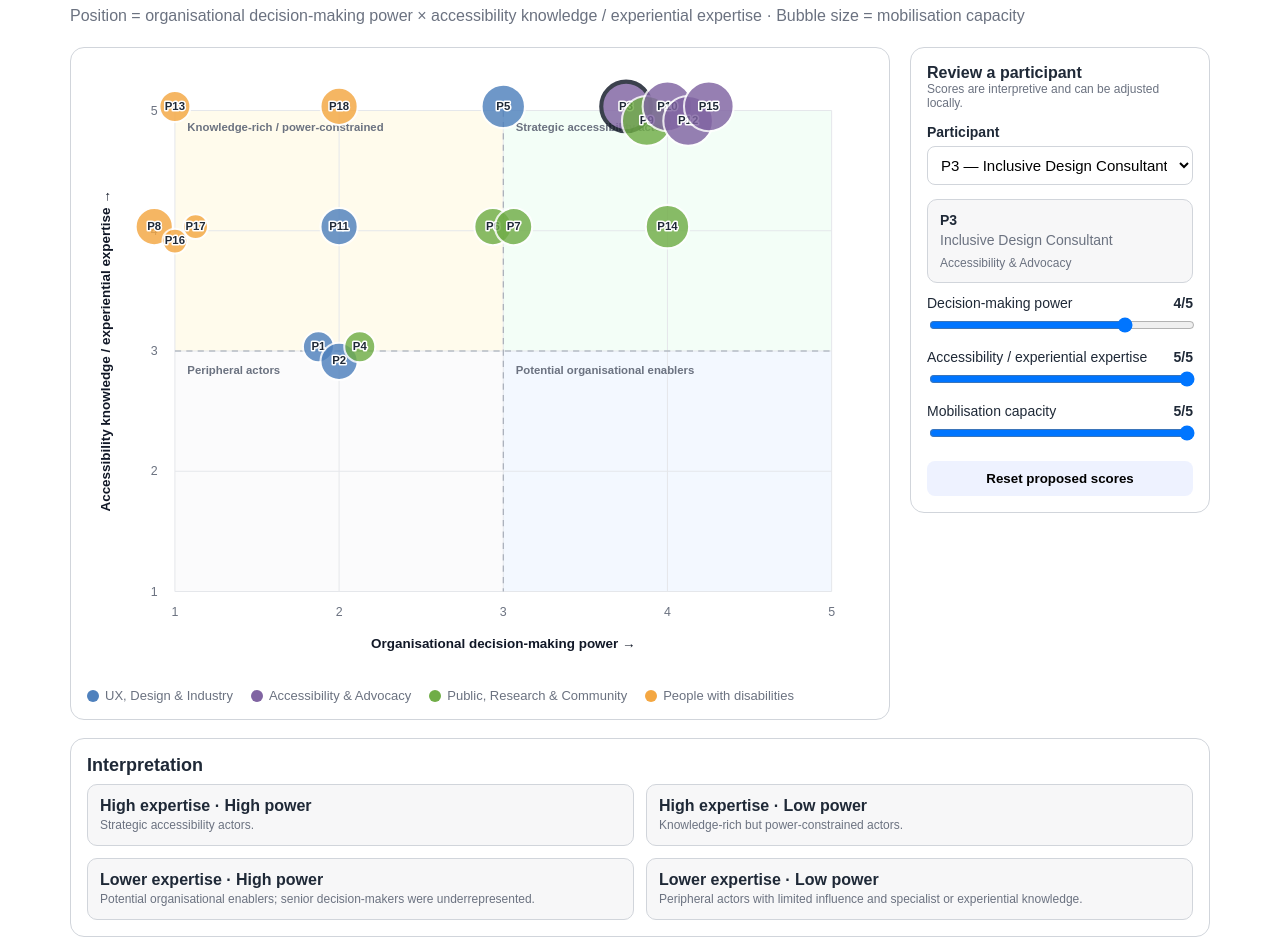
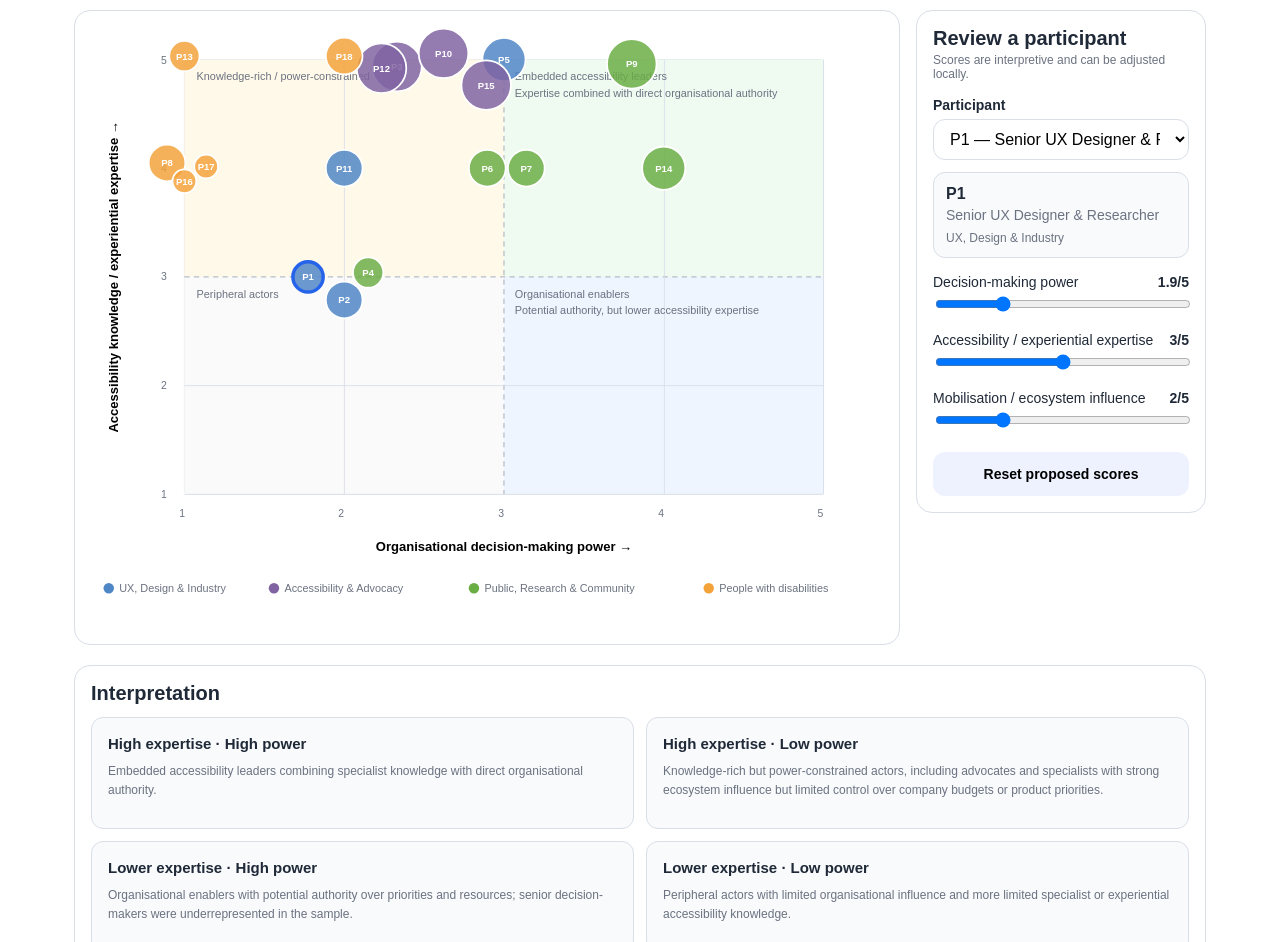
Before and after one commit to anallacer/stakeholder-map, a plain HTML site: page index.html in a window 1280 px wide. Shown: the part 101-1043 px from the top of the page. Drawn offline with Linux system fonts and the light colour scheme.

Commit message:
Update index.html

```diff
--- a/index.html
+++ b/index.html
@@ -1,128 +1,90 @@
 <!DOCTYPE html>
 <html lang="en">
 <head>
-<meta charset="UTF-8">
-<meta name="viewport" content="width=device-width, initial-scale=1.0">
+<meta charset="utf-8">
+<meta name="viewport" content="width=device-width,initial-scale=1">
 <title>Multi-dimensional Stakeholder Assessment</title>
 <style>
-:root{--text:#1f2937;--muted:#6b7280;--border:#d1d5db;--ux:#4f81bd;--access:#8064a2;--public:#70ad47;--user:#f4a742}
+:root{--text:#1f2937;--muted:#6b7280;--border:#d9dee7;--panel:#fff;--card:#f8fafc;--accent:#2563eb;--accent-bg:#eef2ff;--blue:#4F86C6;--purple:#8064A2;--green:#6BAD45;--orange:#F4A23A}
 *{box-sizing:border-box} body{margin:0;font-family:Arial,Helvetica,sans-serif;color:var(--text);background:#fff}
-.wrap{max-width:1180px;margin:auto;padding:28px 20px 40px}.sub{color:var(--muted);margin:6px 0 22px}
-.layout{display:grid;grid-template-columns:minmax(0,1fr) 300px;gap:20px;align-items:start}
-.card,.note{border:1px solid var(--border);border-radius:14px;background:#fff;padding:16px}.chart-wrap{overflow-x:auto}
-svg{width:100%;min-width:680px;display:block}.legend{display:flex;flex-wrap:wrap;gap:12px 18px;margin-top:14px;font-size:13px;color:var(--muted)}
-.legend-item{display:flex;align-items:center;gap:6px}.dot{width:12px;height:12px;border-radius:50%}
-label{display:block;margin-top:14px;font-size:14px;font-weight:600}select,input[type=range]{width:100%;margin-top:6px}
-select{padding:9px;border:1px solid var(--border);border-radius:8px;background:white;font-size:15px}
-.profile{margin-top:14px;padding:12px;border:1px solid var(--border);border-radius:10px;background:#f7f7f8;font-size:14px}
-.row{display:flex;justify-content:space-between;gap:10px;font-size:14px;margin-top:12px}
-button{width:100%;margin-top:16px;padding:10px;border:0;border-radius:8px;background:#eef2ff;font-weight:600;cursor:pointer}
-.note{margin-top:18px}.note h2{font-size:18px;margin:0 0 8px}.note p{margin:6px 0;color:var(--muted);font-size:14px}
-.quad-grid{display:grid;grid-template-columns:1fr 1fr;gap:12px}.quad-grid div{border:1px solid var(--border);border-radius:10px;padding:12px;background:#f7f7f8}
-.small{font-size:12px;color:var(--muted)}.bubble{cursor:pointer}.bubble.selected{stroke:#111827;stroke-width:4}
-.bubble-label{pointer-events:none;font-size:11px;font-weight:700;fill:#1f2937;paint-order:stroke;stroke:white;stroke-width:3px;stroke-linejoin:round}
-@media(max-width:900px){.layout{grid-template-columns:1fr}.quad-grid{grid-template-columns:1fr}}
+.wrap{max-width:1180px;margin:0 auto;padding:24px} h1{font-size:34px;line-height:1.1;margin:0 0 10px;font-weight:700}
+.subtitle{font-size:16px;color:var(--muted);margin-bottom:22px}
+.main-layout{display:grid;grid-template-columns:minmax(0,1fr) 290px;gap:16px;align-items:start}
+.panel{border:1px solid var(--border);border-radius:16px;background:var(--panel)} .chart-panel{padding:12px;overflow:auto}
+svg{display:block;width:100%;min-width:720px;height:auto}.review{padding:16px}.review h2{font-size:20px;margin:0 0 3px}.small{font-size:12px;color:var(--muted)}
+label{display:block;font-size:14px;margin-top:16px} select{width:100%;margin-top:6px;padding:10px 12px;border:1px solid var(--border);border-radius:12px;font-size:16px;background:white}
+.participant-card{margin-top:12px;padding:12px;border:1px solid var(--border);border-radius:12px;background:var(--card)}
+.participant-card .id{font-weight:700}.participant-card .label{margin-top:4px;color:var(--muted);font-size:14px}.participant-card .type{margin-top:8px;color:var(--muted);font-size:12px}
+.range-row{margin-top:16px}.range-label{display:flex;justify-content:space-between;gap:12px;font-size:14px;margin-bottom:4px} input[type=range]{width:100%}
+button{width:100%;min-height:44px;margin-top:20px;border:0;border-radius:12px;background:var(--accent-bg);font-weight:700;font-size:14px;cursor:pointer}
+.interpretation{margin-top:20px;padding:16px}.interpretation h2{font-size:20px;margin:0 0 12px}
+.interpretation-grid{display:grid;grid-template-columns:1fr 1fr;grid-template-rows:1fr 1fr;grid-auto-flow:column;gap:12px}
+.interp-card{min-height:112px;border:1px solid var(--border);border-radius:12px;background:var(--card);padding:16px;display:flex;flex-direction:column}
+.interp-card h3{font-size:15px;line-height:1.35;margin:0}.interp-card p{font-size:12px;line-height:1.55;color:var(--muted);margin:8px 0 0}
+@media(max-width:800px){.main-layout{grid-template-columns:1fr}.interpretation-grid{grid-template-columns:1fr;grid-template-rows:auto;grid-auto-flow:row}.wrap{padding:14px}h1{font-size:28px}}
 </style>
 </head>
 <body>
 <div class="wrap">
 <h1>Multi-dimensional Stakeholder Assessment</h1>
-<div class="sub">Position = organisational decision-making power × accessibility knowledge / experiential expertise · Bubble size = mobilisation capacity</div>
+<div class="subtitle">Position = organisational decision-making power × accessibility knowledge / experiential expertise · Bubble size = mobilisation / ecosystem influence</div>
 
-<div class="layout">
-<div class="card">
-<div class="chart-wrap">
-<svg id="chart" viewBox="0 0 760 590" role="img" aria-label="Stakeholder map"></svg>
-</div>
-<div class="legend">
-<span class="legend-item"><span class="dot" style="background:var(--ux)"></span>UX, Design & Industry</span>
-<span class="legend-item"><span class="dot" style="background:var(--access)"></span>Accessibility & Advocacy</span>
-<span class="legend-item"><span class="dot" style="background:var(--public)"></span>Public, Research & Community</span>
-<span class="legend-item"><span class="dot" style="background:var(--user)"></span>People with disabilities</span>
-</div>
+<div class="main-layout">
+<section class="panel chart-panel">
+<svg id="msa-svg" viewBox="0 0 920 700" role="img" aria-label="Multi-dimensional stakeholder assessment chart">
+<rect x="112" y="42" width="735" height="500" rx="4" fill="#ffffff" stroke="#d9dee7"/>
+<rect x="112" y="42" width="367.5" height="250" fill="#fff9e9"/><rect x="479.5" y="42" width="367.5" height="250" fill="#effbf1"/>
+<rect x="112" y="292" width="367.5" height="250" fill="#fafafa"/><rect x="479.5" y="292" width="367.5" height="250" fill="#eef5ff"/>
+<line x1="479.5" y1="42" x2="479.5" y2="542" stroke="#98a4b3" stroke-dasharray="6 5"/><line x1="112" y1="292" x2="847" y2="292" stroke="#98a4b3" stroke-dasharray="6 5"/>
+<g stroke="#d9dee7"><line x1="112" y1="417" x2="847" y2="417"/><line x1="112" y1="542" x2="847" y2="542"/><line x1="296" y1="42" x2="296" y2="542"/><line x1="664" y1="42" x2="664" y2="542"/><line x1="847" y1="42" x2="847" y2="542"/></g>
+<g font-size="12.5" fill="#6b7280"><text x="126" y="66">Knowledge-rich / power-constrained</text><text x="492" y="66">Embedded accessibility leaders</text><text x="492" y="85">Expertise combined with direct organisational authority</text><text x="126" y="316">Peripheral actors</text><text x="492" y="316">Organisational enablers</text><text x="492" y="335">Potential authority, but lower accessibility expertise</text></g>
+<g font-size="12" fill="#6b7280"><text x="106" y="568">1</text><text x="289" y="568">2</text><text x="473" y="568">3</text><text x="657" y="568">4</text><text x="840" y="568">5</text><text x="85" y="546">1</text><text x="85" y="421">2</text><text x="85" y="296">3</text><text x="85" y="171">4</text><text x="85" y="47">5</text></g>
+<text x="479.5" y="607" text-anchor="middle" font-size="15" font-weight="700">Organisational decision-making power →</text>
+<text x="36" y="292" text-anchor="middle" font-size="15" font-weight="700" transform="rotate(-90 36 292)">Accessibility knowledge / experiential expertise →</text>
+<g id="msa-bubbles"></g>
+<g transform="translate(25 650)" font-size="12.5" fill="#6b7280"><circle cx="0" cy="0" r="6" fill="#4F86C6"/><text x="12" y="4">UX, Design &amp; Industry</text><circle cx="190" cy="0" r="6" fill="#8064A2"/><text x="202" y="4">Accessibility &amp; Advocacy</text><circle cx="420" cy="0" r="6" fill="#6BAD45"/><text x="432" y="4">Public, Research &amp; Community</text><circle cx="690" cy="0" r="6" fill="#F4A23A"/><text x="702" y="4">People with disabilities</text></g>
+</svg>
+</section>
+
+<aside class="panel review">
+<h2>Review a participant</h2><div class="small">Scores are interpretive and can be adjusted locally.</div>
+<label for="msa-select"><strong>Participant</strong></label><select id="msa-select"></select>
+<div id="msa-card" class="participant-card"></div>
+<div class="range-row"><div class="range-label"><span>Decision-making power</span><strong id="power-val"></strong></div><input id="power-range" type="range" min="1" max="5" step="0.5"></div>
+<div class="range-row"><div class="range-label"><span>Accessibility / experiential expertise</span><strong id="expertise-val"></strong></div><input id="expertise-range" type="range" min="1" max="5" step="0.5"></div>
+<div class="range-row"><div class="range-label"><span>Mobilisation / ecosystem influence</span><strong id="mobilisation-val"></strong></div><input id="mobilisation-range" type="range" min="1" max="5" step="0.5"></div>
+<button id="msa-reset" type="button">Reset proposed scores</button>
+</aside>
 </div>
 
-<div class="card">
-<strong>Review a participant</strong>
-<div class="small">Scores are interpretive and can be adjusted locally.</div>
-<label for="participantSelect">Participant</label>
-<select id="participantSelect"></select>
-<div id="profile" class="profile"></div>
-<div class="row"><span>Decision-making power</span><strong id="xValue"></strong></div>
-<input id="xSlider" type="range" min="1" max="5" step="1">
-<div class="row"><span>Accessibility / experiential expertise</span><strong id="yValue"></strong></div>
-<input id="ySlider" type="range" min="1" max="5" step="1">
-<div class="row"><span>Mobilisation capacity</span><strong id="mValue"></strong></div>
-<input id="mSlider" type="range" min="1" max="5" step="1">
-<button id="resetBtn" type="button">Reset proposed scores</button>
+<section class="panel interpretation">
+<h2>Interpretation</h2>
+<div class="interpretation-grid">
+<div class="interp-card"><h3>High expertise · High power</h3><p>Embedded accessibility leaders combining specialist knowledge with direct organisational authority.</p></div>
+<div class="interp-card"><h3>Lower expertise · High power</h3><p>Organisational enablers with potential authority over priorities and resources; senior decision-makers were underrepresented in the sample.</p></div>
+<div class="interp-card"><h3>High expertise · Low power</h3><p>Knowledge-rich but power-constrained actors, including advocates and specialists with strong ecosystem influence but limited control over company budgets or product priorities.</p></div>
+<div class="interp-card"><h3>Lower expertise · Low power</h3><p>Peripheral actors with limited organisational influence and more limited specialist or experiential accessibility knowledge.</p></div>
 </div>
-</div>
-
-<div class="note">
-<h2>Interpretation</h2>
-<div class="quad-grid">
-<div><strong>High expertise · High power</strong><br><span class="small">Strategic accessibility actors.</span></div>
-<div><strong>High expertise · Low power</strong><br><span class="small">Knowledge-rich but power-constrained actors.</span></div>
-<div><strong>Lower expertise · High power</strong><br><span class="small">Potential organisational enablers; senior decision-makers were underrepresented.</span></div>
-<div><strong>Lower expertise · Low power</strong><br><span class="small">Peripheral actors with limited influence and specialist or experiential knowledge.</span></div>
-</div>
-</div>
-
-<div class="note">
-<h2>Suggested thesis caption</h2>
-<p><em>Figure X. Multi-dimensional stakeholder assessment based on the qualitative interviews. The horizontal axis represents organisational decision-making power; the vertical axis represents accessibility knowledge and/or experiential expertise; bubble size represents mobilisation capacity. Colours indicate stakeholder categories. Scores from 1 to 5 are interpretive and are intended to compare relative positions rather than provide objective measurements. The comparatively empty high-power/lower-expertise quadrant also reflects the limited representation of senior organisational decision-makers in the interview sample.</em></p>
-</div>
+</section>
 </div>
 
 <script>
-const initial=[
-{id:'P1',role:'Senior UX Designer & Researcher',cat:'ux',x:2,y:3,m:2},
-{id:'P2',role:'UX Researcher & Lecturer',cat:'ux',x:2,y:3,m:3},
-{id:'P3',role:'Inclusive Design Consultant',cat:'access',x:4,y:5,m:5},
-{id:'P4',role:'Research Engineer',cat:'public',x:2,y:3,m:2},
-{id:'P5',role:'Accessibility UX Designer',cat:'ux',x:3,y:5,m:4},
-{id:'P6',role:'Association Coordinator',cat:'public',x:3,y:4,m:3},
-{id:'P7',role:'Inclusive Designer / FabLab Manager',cat:'public',x:3,y:4,m:3},
-{id:'P8',role:'Motor-disabled user',cat:'user',x:1,y:4,m:3},
-{id:'P9',role:'Digital Accessibility Officer',cat:'public',x:4,y:5,m:5},
-{id:'P10',role:'Inclusive Research Agency Director',cat:'access',x:4,y:5,m:5},
-{id:'P11',role:'Senior UX Researcher',cat:'ux',x:2,y:4,m:3},
-{id:'P12',role:'Digital Accessibility Expert',cat:'access',x:4,y:5,m:5},
-{id:'P13',role:'Blind and autistic user',cat:'user',x:1,y:5,m:2},
-{id:'P14',role:'Local Inclusion Coordinator / Panel Leader',cat:'public',x:4,y:4,m:4},
-{id:'P15',role:'Accessibility & Disability Policy Expert',cat:'access',x:4,y:5,m:5},
-{id:'P16',role:'Autistic user',cat:'user',x:1,y:4,m:1},
-{id:'P17',role:'Autistic / ADHD / motor-disabled user',cat:'user',x:1,y:4,m:1},
-{id:'P18',role:'Blind accessibility evaluator',cat:'user',x:2,y:5,m:3}
+(() => {
+const defaults=[
+{id:'P1',label:'Senior UX Designer & Researcher',cat:'ux',x:1.85,y:3,m:2},{id:'P2',label:'UX Researcher',cat:'ux',x:2,y:2.9,m:3},{id:'P3',label:'Inclusive Design Consultant',cat:'access',x:2.45,y:5,m:5},{id:'P4',label:'Research Engineer',cat:'public',x:2.15,y:3,m:2},{id:'P5',label:'Accessibility UX Designer',cat:'ux',x:3,y:5,m:4},{id:'P6',label:'Association Coordinator',cat:'public',x:2.95,y:4,m:3},{id:'P7',label:'Inclusive Designer',cat:'public',x:3.08,y:4,m:3},{id:'P8',label:'Motor Disability User',cat:'pwd',x:1,y:4,m:3},{id:'P9',label:'Digital Accessibility Officer',cat:'public',x:3.8,y:5,m:5},{id:'P10',label:'Inclusive Research Expert',cat:'access',x:2.6,y:5,m:5},{id:'P11',label:'Accessibility UX Researcher',cat:'ux',x:2,y:4,m:3},{id:'P12',label:'Digital Accessibility Expert',cat:'access',x:2.25,y:5,m:5},{id:'P13',label:'Blind & Autist User',cat:'pwd',x:1,y:5,m:2},{id:'P14',label:'Diversity & Inclusion Officer',cat:'public',x:4,y:4,m:4},{id:'P15',label:'Accessibility & Policy Expert',cat:'access',x:2.78,y:4.9,m:5},{id:'P16',label:'Autist User',cat:'pwd',x:1,y:4,m:1},{id:'P17',label:'Motor, ADHD & ASD User',cat:'pwd',x:1,y:4,m:1},{id:'P18',label:'Blind Accessibility Evaluator',cat:'pwd',x:2,y:5,m:3}
 ];
-let data=initial.map(d=>({...d})),selected='P3';
-const svg=document.getElementById('chart'),select=document.getElementById('participantSelect'),profile=document.getElementById('profile');
-const xs=document.getElementById('xSlider'),ys=document.getElementById('ySlider'),ms=document.getElementById('mSlider');
-const xv=document.getElementById('xValue'),yv=document.getElementById('yValue'),mv=document.getElementById('mValue');
-const colors={ux:'#4f81bd',access:'#8064a2',public:'#70ad47',user:'#f4a742'};
-const cats={ux:'UX, Design & Industry',access:'Accessibility & Advocacy',public:'Public, Research & Community',user:'People with disabilities'};
-data.forEach(d=>{let o=document.createElement('option');o.value=d.id;o.textContent=`${d.id} — ${d.role}`;select.appendChild(o)});
-function E(name,a={}){const n=document.createElementNS('http://www.w3.org/2000/svg',name);for(const[k,v]of Object.entries(a))n.setAttribute(k,v);return n}
-function render(){
- while(svg.firstChild)svg.removeChild(svg.firstChild);
- const L=85,R=720,T=45,B=510,W=R-L,H=B-T,sx=v=>L+(v-1)/4*W,sy=v=>B-(v-1)/4*H;
- svg.appendChild(E('rect',{x:L,y:T,width:W,height:H,rx:10,fill:'#fff'}));
- [[L,T,W/2,H/2,'#fef3c7'],[L+W/2,T,W/2,H/2,'#dcfce7'],[L,T+H/2,W/2,H/2,'#f3f4f6'],[L+W/2,T+H/2,W/2,H/2,'#dbeafe']].forEach(q=>svg.appendChild(E('rect',{x:q[0],y:q[1],width:q[2],height:q[3],fill:q[4],opacity:.34})));
- for(let i=1;i<=5;i++){const x=sx(i),y=sy(i);svg.appendChild(E('line',{x1:x,y1:T,x2:x,y2:B,stroke:'#e5e7eb'}));svg.appendChild(E('line',{x1:L,y1:y,x2:R,y2:y,stroke:'#e5e7eb'}));let tx=E('text',{x,y:B+24,'text-anchor':'middle',fill:'#6b7280','font-size':12});tx.textContent=i;svg.appendChild(tx);let ty=E('text',{x:L-20,y:y+4,'text-anchor':'middle',fill:'#6b7280','font-size':12});ty.textContent=i;svg.appendChild(ty)}
- svg.appendChild(E('line',{x1:sx(3),y1:T,x2:sx(3),y2:B,stroke:'#9ca3af','stroke-dasharray':'6 5'}));
- svg.appendChild(E('line',{x1:L,y1:sy(3),x2:R,y2:sy(3),stroke:'#9ca3af','stroke-dasharray':'6 5'}));
- [['Knowledge-rich / power-constrained',L+12,T+20],['Strategic accessibility actors',L+W/2+12,T+20],['Peripheral actors',L+12,T+H/2+22],['Potential organisational enablers',L+W/2+12,T+H/2+22]].forEach(n=>{let t=E('text',{x:n[1],y:n[2],fill:'#6b7280','font-size':11,'font-weight':600});t.textContent=n[0];svg.appendChild(t)});
- const g={};data.forEach(d=>(g[`${d.x}-${d.y}`]??=[]).push(d));
- Object.values(g).forEach(gr=>gr.forEach((d,i)=>{const spread=gr.length>1?(i-(gr.length-1)/2)*20:0,cx=sx(d.x)+spread,cy=sy(d.y)+(gr.length>2&&i%2?10:-4),r=9+d.m*3;let c=E('circle',{cx,cy,r,fill:colors[d.cat],opacity:.82,stroke:'#fff','stroke-width':2,tabindex:0});c.classList.add('bubble');if(d.id===selected)c.classList.add('selected');c.addEventListener('click',()=>choose(d.id));svg.appendChild(c);let t=E('text',{x:cx,y:cy+3,'text-anchor':'middle',class:'bubble-label'});t.textContent=d.id;svg.appendChild(t)}));
- let xl=E('text',{x:(L+R)/2,y:565,'text-anchor':'middle',fill:'#111827','font-size':13,'font-weight':600});xl.textContent='Organisational decision-making power →';svg.appendChild(xl);
- let yl=E('text',{x:22,y:(T+B)/2,transform:`rotate(-90 22 ${(T+B)/2})`,'text-anchor':'middle',fill:'#111827','font-size':13,'font-weight':600});yl.textContent='Accessibility knowledge / experiential expertise →';svg.appendChild(yl);
-}
-function update(){const d=data.find(v=>v.id===selected);xs.value=d.x;ys.value=d.y;ms.value=d.m;xv.textContent=d.x+'/5';yv.textContent=d.y+'/5';mv.textContent=d.m+'/5';profile.innerHTML=`<strong>${d.id}</strong><div style="margin-top:4px;color:#6b7280">${d.role}</div><div style="margin-top:8px;font-size:12px;color:#6b7280">${cats[d.cat]}</div>`}
-function choose(id){selected=id;select.value=id;update();render()}
-function adjust(){const d=data.find(v=>v.id===selected);d.x=+xs.value;d.y=+ys.value;d.m=+ms.value;update();render()}
-[xs,ys,ms].forEach(s=>s.addEventListener('input',adjust));select.addEventListener('change',()=>choose(select.value));
-document.getElementById('resetBtn').addEventListener('click',()=>{data=initial.map(d=>({...d}));choose('P3')});
-choose(selected);
+let data=defaults.map(d=>({...d}));
+const svgNS='http://www.w3.org/2000/svg',colors={ux:'#4F86C6',access:'#8064A2',public:'#6BAD45',pwd:'#F4A23A'},typeLabel={ux:'UX, Design & Industry',access:'Accessibility & Advocacy',public:'Public, Research & Community',pwd:'People with disabilities'};
+const xPos=v=>112+((v-1)/4)*735,yPos=v=>542-((v-1)/4)*500,radius=v=>10+v*3.7;
+const offsets={P1:[-14,0],P2:[0,14],P3:[-22,8],P4:[0,-5],P5:[0,0],P6:[-10,0],P7:[11,0],P8:[-20,-6],P9:[0,5],P10:[4,-7],P11:[0,0],P12:[-3,10],P13:[0,-4],P14:[0,0],P15:[20,17],P16:[0,15],P17:[25,-2],P18:[0,-4]};
+const select=document.getElementById('msa-select'),card=document.getElementById('msa-card'),group=document.getElementById('msa-bubbles'),power=document.getElementById('power-range'),expertise=document.getElementById('expertise-range'),mobilisation=document.getElementById('mobilisation-range'),powerVal=document.getElementById('power-val'),expertiseVal=document.getElementById('expertise-val'),mobilisationVal=document.getElementById('mobilisation-val'),reset=document.getElementById('msa-reset');
+const fmt=v=>Number(v)%1===0?String(Number(v)):Number(v).toFixed(1),current=()=>data.find(d=>d.id===select.value)||data[0];
+function draw(selected){group.innerHTML='';data.forEach(d=>{const [dx,dy]=offsets[d.id]||[0,0],cx=xPos(d.x)+dx,cy=yPos(d.y)+dy,g=document.createElementNS(svgNS,'g');g.setAttribute('tabindex','0');g.setAttribute('role','button');g.style.cursor='pointer';g.setAttribute('aria-label',`${d.id} ${d.label}`);const c=document.createElementNS(svgNS,'circle');c.setAttribute('cx',cx);c.setAttribute('cy',cy);c.setAttribute('r',radius(d.m));c.setAttribute('fill',colors[d.cat]);c.setAttribute('fill-opacity','0.84');c.setAttribute('stroke',selected===d.id?'#2563eb':'white');c.setAttribute('stroke-width',selected===d.id?'4':'2');g.appendChild(c);const t=document.createElementNS(svgNS,'text');t.setAttribute('x',cx);t.setAttribute('y',cy+4);t.setAttribute('text-anchor','middle');t.setAttribute('font-size','11');t.setAttribute('font-weight','700');t.setAttribute('fill','white');t.textContent=d.id;g.appendChild(t);const choose=()=>{select.value=d.id;syncPanel()};g.addEventListener('click',choose);g.addEventListener('keydown',e=>{if(e.key==='Enter'||e.key===' '){e.preventDefault();choose()}});group.appendChild(g)})}
+function syncPanel(){const d=current();power.value=d.x;expertise.value=d.y;mobilisation.value=d.m;powerVal.textContent=`${fmt(d.x)}/5`;expertiseVal.textContent=`${fmt(d.y)}/5`;mobilisationVal.textContent=`${fmt(d.m)}/5`;card.innerHTML=`<div class="id">${d.id}</div><div class="label">${d.label}</div><div class="type">${typeLabel[d.cat]}</div>`;draw(d.id)}
+function update(){const d=current();d.x=Number(power.value);d.y=Number(expertise.value);d.m=Number(mobilisation.value);powerVal.textContent=`${fmt(d.x)}/5`;expertiseVal.textContent=`${fmt(d.y)}/5`;mobilisationVal.textContent=`${fmt(d.m)}/5`;draw(d.id)}
+defaults.forEach(d=>{const o=document.createElement('option');o.value=d.id;o.textContent=`${d.id} — ${d.label}`;select.appendChild(o)});
+select.addEventListener('change',syncPanel);power.addEventListener('input',update);expertise.addEventListener('input',update);mobilisation.addEventListener('input',update);reset.addEventListener('click',()=>{data=defaults.map(d=>({...d}));syncPanel()});select.value='P1';syncPanel();
+})();
 </script>
 </body>
 </html>
```
